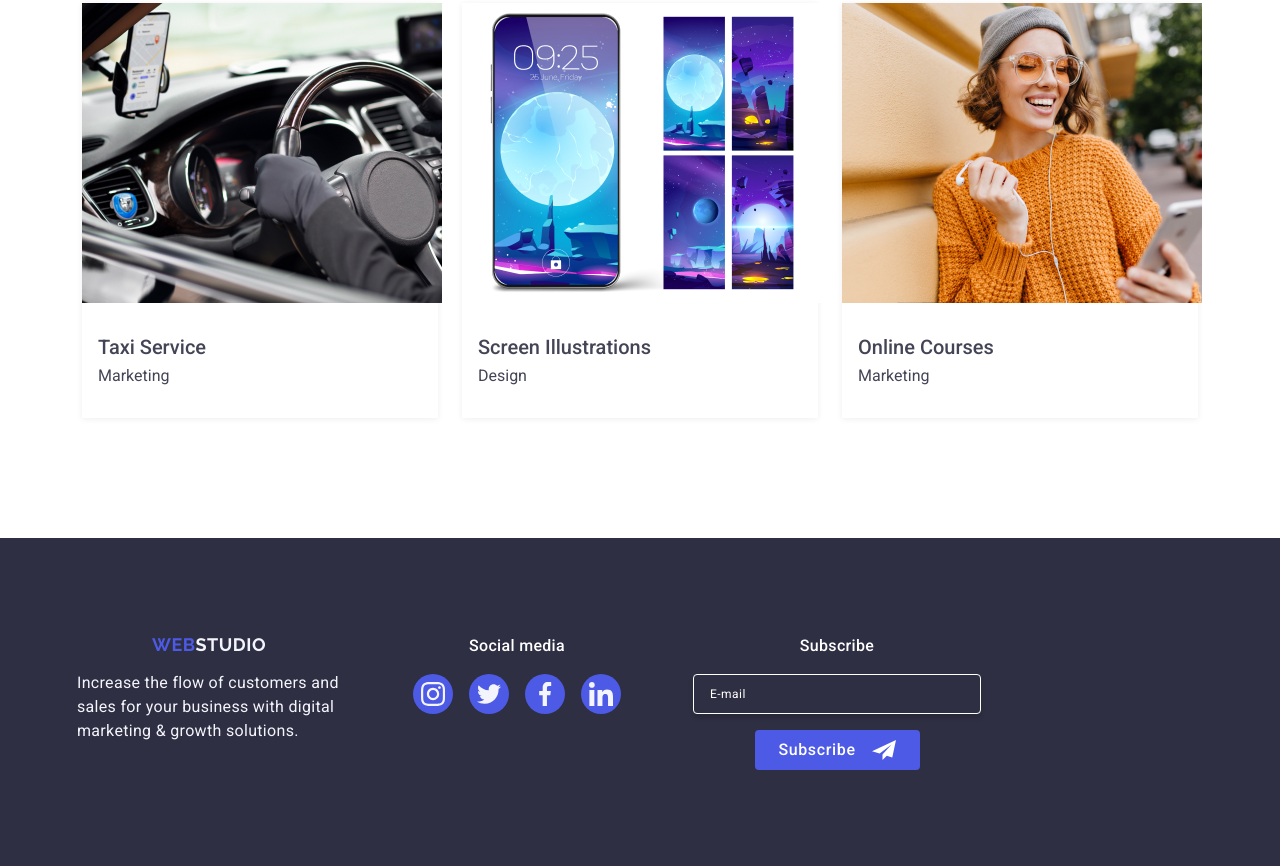
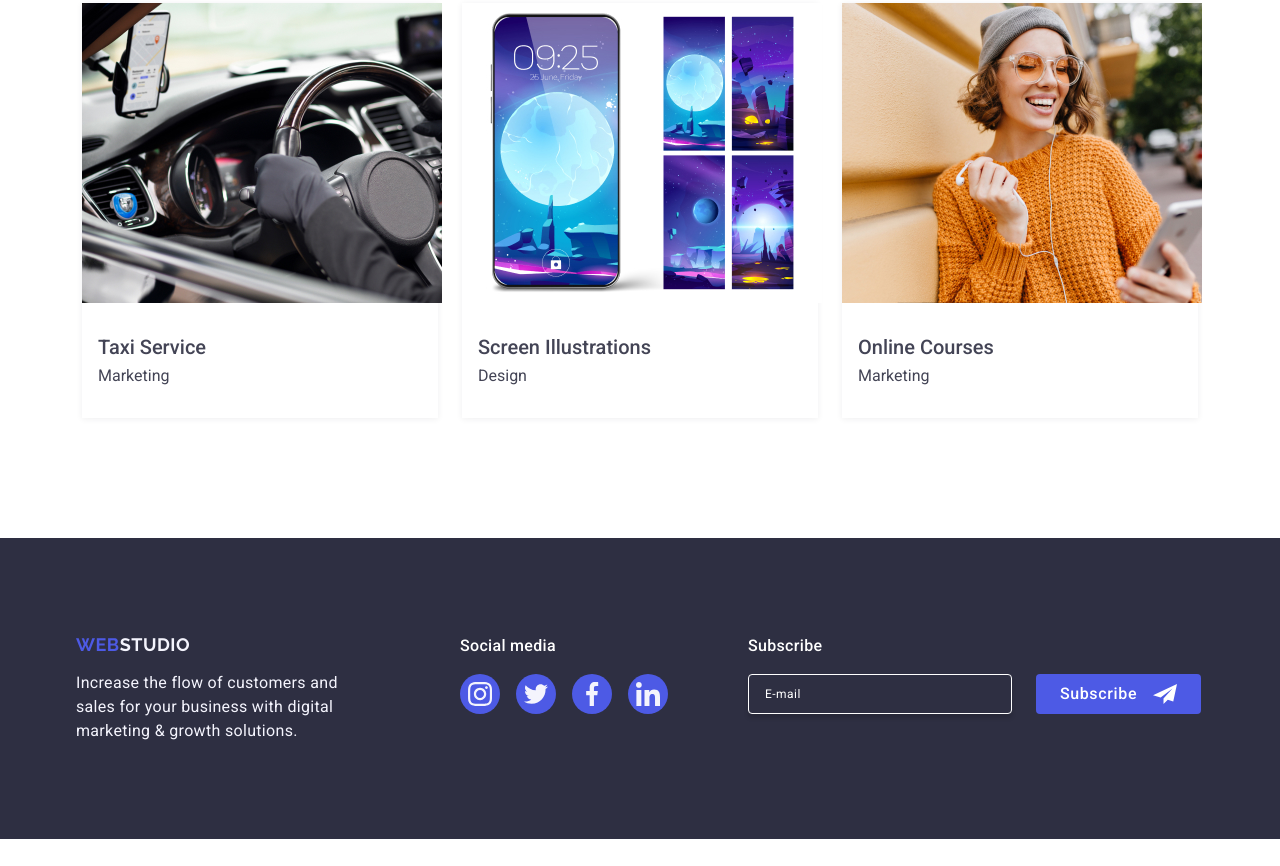
Before and after one commit to parahumanoid/goit-markup-hw-06, a plain HTML site: page index.html in a window 1280 px wide. Shown: the part 2519-3385 px from the top of the page. After the commit the page ends 3358 px from the top, so only its background shows below. Drawn offline with nearby package versions, Linux system fonts and the light colour scheme.

Commit message:
footer seemingly done

```diff
--- a/css/styles.css
+++ b/css/styles.css
@@ -507,6 +507,9 @@ p {
 }
 @media only screen{
     @media (min-width: 768px){
+        .page-footer .container {
+            width: 584px;
+        }
         .footer-wrapper{
             flex-direction: row;
             gap: 24px 72px;
@@ -514,5 +517,31 @@ p {
             justify-items: center;
 
         }
+        .footer-logo, .footer-social {
+            text-align: left;
+        }
+        .subscription-footerheading {
+            align-self: flex-start;
+        }
+        .subscription-footerform {
+            flex-direction: row;
+            gap: 24px;
+        }
+        .footerform-email {
+            width: 264px;
+        }
+    }
+    @media (min-width: 1158px){
+        .page-footer .container {
+            width: 1128px;
+            padding: 0;
+            gap: 0;
+        }
+        .footer-left {
+            margin-right: 120px;
+        }
+        .footer-right {
+            margin-right: 80px;
+        }
     }
 }
```
Also changed, not shown: 1 other file.
